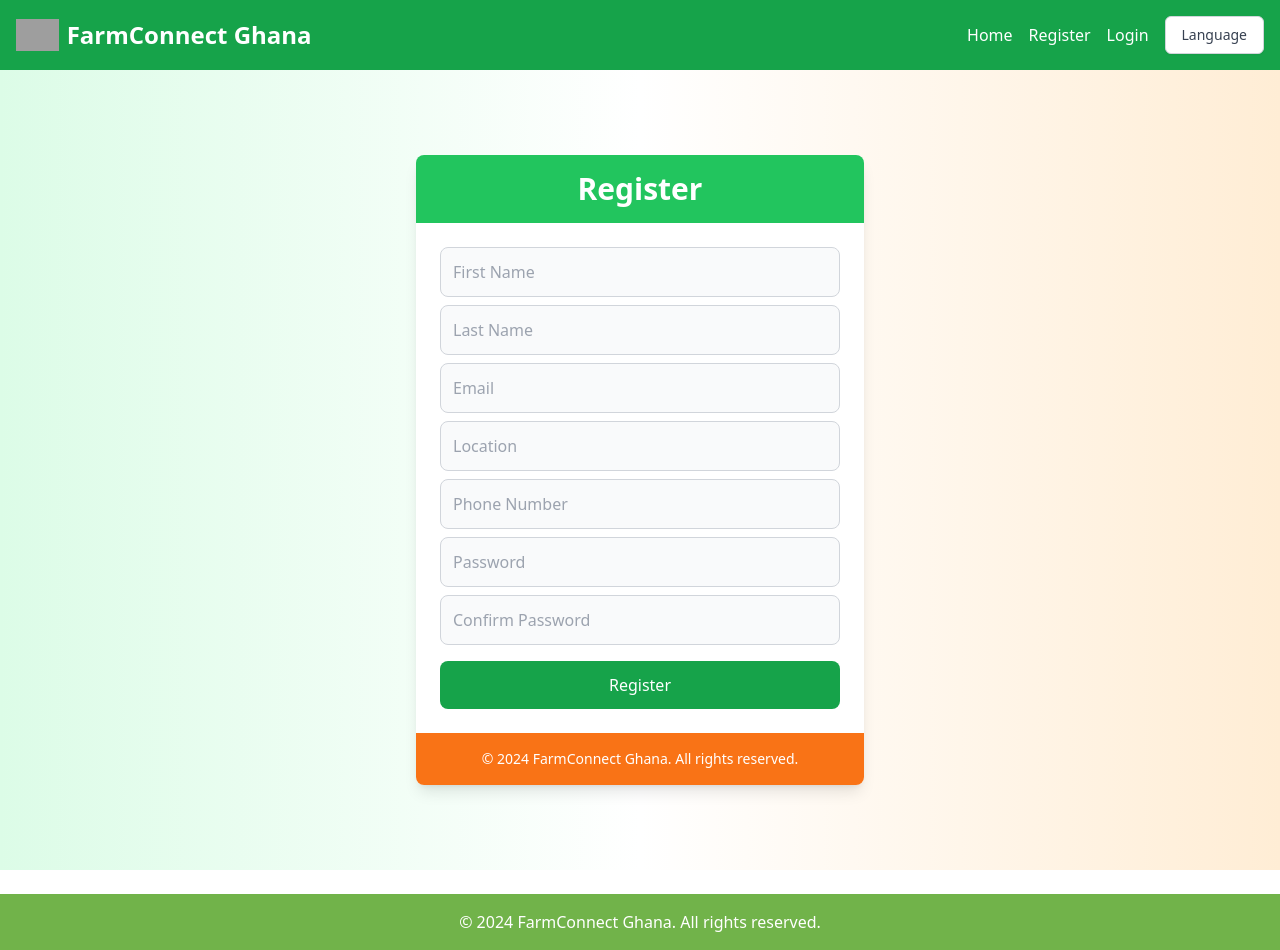
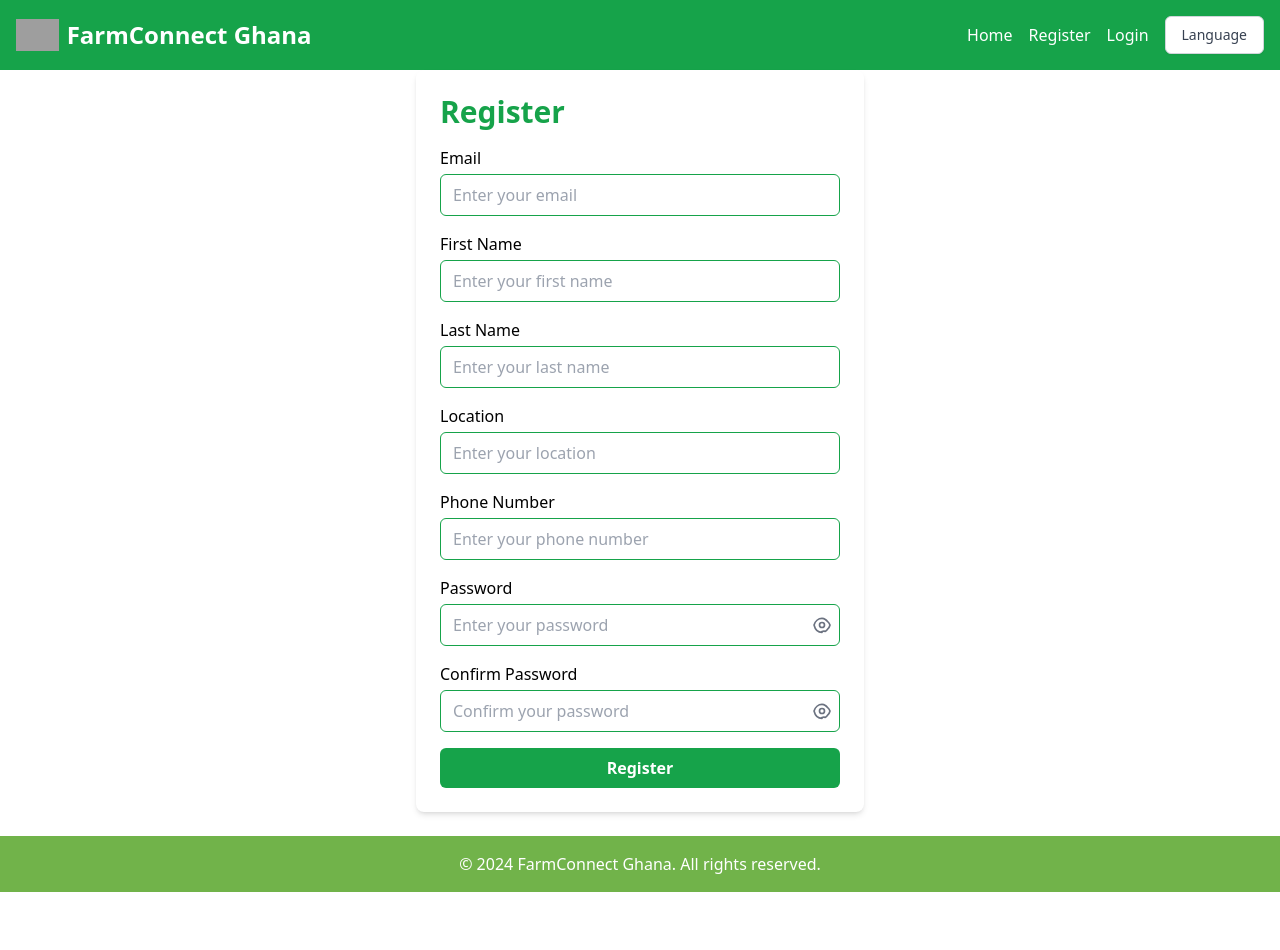
Before and after one commit to felix-atoma/ghanaFarmConnect, a React (Vite) app: page /register in a window 1280 px wide. After the commit the page ends 892 px from the top, so only its background shows below. Built offline with nearby package versions, Linux system fonts and the light colour scheme; grey boxes are pictures that could not be loaded; the HTML template or start-up script is replaced by a standard one.

Commit message:
style of forms

```diff
--- a/src/pages/Login.jsx
+++ b/src/pages/Login.jsx
@@ -1,13 +1,14 @@
 import React, { useState } from 'react';
 import { useNavigate } from 'react-router-dom';
-import { useAuth } from '../context/Authcontext';
+import { useAuth } from '../context/Authcontext';// Make sure this path is correct
 
 const Login = () => {
   const [formData, setFormData] = useState({
-    username: '',
+    email: '',
     password: ''
   });
-  const { login } = useAuth();
+  const [error, setError] = useState('');
+  const { login, isAuthenticated } = useAuth();
   const navigate = useNavigate();
 
   const handleChange = (e) => {
@@ -20,11 +21,21 @@ const Login = () => {
 
   const handleSubmit = async (e) => {
     e.preventDefault();
+    setError(''); // Clear previous error
+
     try {
       await login(formData);
-      navigate('/'); // Redirect to home page after successful login
+      if (isAuthenticated()) {
+        navigate('/'); // Redirect to home page after successful login
+      }
     } catch (error) {
-      alert('Login failed');
+      if (error.response && error.response.status === 401) {
+        setError('Login failed: Incorrect email or password');
+      } else if (error.response && error.response.status === 404) {
+        setError('Login failed: User not registered');
+      } else {
+        setError('Login failed: Something went wrong');
+      }
     }
   };
 
@@ -38,10 +49,10 @@ const Login = () => {
           <form onSubmit={handleSubmit} className="space-y-4">
             <div className="flex flex-col space-y-2">
               <input
-                type="text"
-                name="username"
-                placeholder="Username"
-                value={formData.username}
+                type="email"
+                name="email"
+                placeholder="Email"
+                value={formData.email}
                 onChange={handleChange}
                 className="w-full p-3 border border-gray-300 rounded-lg bg-gray-50 focus:border-green-500 focus:ring-1 focus:ring-green-500 transition-colors"
                 required
@@ -56,6 +67,9 @@ const Login = () => {
                 required
               />
             </div>
+            {error && (
+              <p className="text-red-500 text-center">{error}</p>
+            )}
             <button
               type="submit"
               className="w-full bg-green-600 text-white p-3 rounded-lg hover:bg-green-700 transition-colors"
--- a/src/pages/Register.jsx
+++ b/src/pages/Register.jsx
@@ -1,129 +1,197 @@
 import React, { useState } from 'react';
-import { useNavigate } from 'react-router-dom';
-import { useAuth } from '../context/Authcontext';
 
 const Register = () => {
-  const [formData, setFormData] = useState({
-    firstName: '',
-    lastName: '',
-    email: '',
-    location: '',
-    phoneNumber: '',
-    password: '',
-    confirmPassword: ''
-  });
-  const { register } = useAuth();
-  const navigate = useNavigate();
+  const [passwordVisible, setPasswordVisible] = useState(false);
+  const [confirmPasswordVisible, setConfirmPasswordVisible] = useState(false);
 
-  const handleChange = (e) => {
-    const { name, value } = e.target;
-    setFormData((prevData) => ({
-      ...prevData,
-      [name]: value
-    }));
+  const togglePasswordVisibility = () => {
+    setPasswordVisible(!passwordVisible);
   };
 
-  const handleSubmit = async (e) => {
-    e.preventDefault();
-    if (formData.password !== formData.confirmPassword) {
-      alert('Passwords do not match');
-      return;
-    }
-
-    try {
-      await register(formData);
-      navigate('/login'); // Redirect to login page after successful registration
-    } catch (error) {
-      alert('Registration failed');
-    }
+  const toggleConfirmPasswordVisibility = () => {
+    setConfirmPasswordVisible(!confirmPasswordVisible);
   };
 
   return (
-    <div className="min-h-screen flex items-center justify-center bg-gradient-to-r from-green-100 via-white to-orange-100">
-      <div className="max-w-md w-full bg-white shadow-lg rounded-lg overflow-hidden">
-        <div className="bg-green-500 p-4 text-white text-center">
-          <h2 className="text-3xl font-bold">Register</h2>
-        </div>
-        <div className="p-6">
-          <form onSubmit={handleSubmit} className="space-y-4">
-            <div className="flex flex-col space-y-2">
+    <div className="max-w-md mx-auto p-6 bg-white rounded-lg shadow-md">
+      <h2 className="text-3xl font-bold text-green-600 mb-4">Register</h2>
+      <form className="space-y-4">
+        {/* Email Input */}
+        <div>
+          <label className="block text-black font-medium mb-1" htmlFor="email">
+            Email
+          </label>
           <input
-                type="text"
-                name="firstName"
-                placeholder="First Name"
-                value={formData.firstName}
-                onChange={handleChange}
-                className="w-full p-3 border border-gray-300 rounded-lg bg-gray-50 focus:border-green-400 focus:ring-1 focus:ring-green-400 transition-colors"
-                required
-              />
-              <input
-                type="text"
-                name="lastName"
-                placeholder="Last Name"
-                value={formData.lastName}
-                onChange={handleChange}
-                className="w-full p-3 border border-gray-300 rounded-lg bg-gray-50 focus:border-green-400 focus:ring-1 focus:ring-green-400 transition-colors"
-                required
-              />
-              <input
+            className="w-full px-3 py-2 border border-green-600 rounded-md focus:outline-none focus:ring-2 focus:ring-orange-500"
             type="email"
+            id="email"
             name="email"
-                placeholder="Email"
-                value={formData.email}
-                onChange={handleChange}
-                className="w-full p-3 border border-gray-300 rounded-lg bg-gray-50 focus:border-green-400 focus:ring-1 focus:ring-green-400 transition-colors"
-                required
-              />
-              <input
-                type="text"
-                name="location"
-                placeholder="Location"
-                value={formData.location}
-                onChange={handleChange}
-                className="w-full p-3 border border-gray-300 rounded-lg bg-gray-50 focus:border-green-400 focus:ring-1 focus:ring-green-400 transition-colors"
-                required
-              />
-              <input
-                type="text"
-                name="phoneNumber"
-                placeholder="Phone Number"
-                value={formData.phoneNumber}
-                onChange={handleChange}
-                className="w-full p-3 border border-gray-300 rounded-lg bg-gray-50 focus:border-green-400 focus:ring-1 focus:ring-green-400 transition-colors"
-                required
-              />
-              <input
-                type="password"
-                name="password"
-                placeholder="Password"
-                value={formData.password}
-                onChange={handleChange}
-                className="w-full p-3 border border-gray-300 rounded-lg bg-gray-50 focus:border-green-400 focus:ring-1 focus:ring-green-400 transition-colors"
-                required
-              />
-              <input
-                type="password"
-                name="confirmPassword"
-                placeholder="Confirm Password"
-                value={formData.confirmPassword}
-                onChange={handleChange}
-                className="w-full p-3 border border-gray-300 rounded-lg bg-gray-50 focus:border-green-400 focus:ring-1 focus:ring-green-400 transition-colors"
+            placeholder="Enter your email"
             required
           />
         </div>
+
+        {/* First Name Input */}
+        <div>
+          <label className="block text-black font-medium mb-1" htmlFor="firstName">
+            First Name
+          </label>
+          <input
+            className="w-full px-3 py-2 border border-green-600 rounded-md focus:outline-none focus:ring-2 focus:ring-orange-500"
+            type="text"
+            id="firstName"
+            name="firstName"
+            placeholder="Enter your first name"
+            required
+          />
+        </div>
+
+        {/* Last Name Input */}
+        <div>
+          <label className="block text-black font-medium mb-1" htmlFor="lastName">
+            Last Name
+          </label>
+          <input
+            className="w-full px-3 py-2 border border-green-600 rounded-md focus:outline-none focus:ring-2 focus:ring-orange-500"
+            type="text"
+            id="lastName"
+            name="lastName"
+            placeholder="Enter your last name"
+            required
+          />
+        </div>
+
+        {/* Location Input */}
+        <div>
+          <label className="block text-black font-medium mb-1" htmlFor="location">
+            Location
+          </label>
+          <input
+            className="w-full px-3 py-2 border border-green-600 rounded-md focus:outline-none focus:ring-2 focus:ring-orange-500"
+            type="text"
+            id="location"
+            name="location"
+            placeholder="Enter your location"
+            required
+          />
+        </div>
+
+        {/* Phone Number Input */}
+        <div>
+          <label className="block text-black font-medium mb-1" htmlFor="phoneNumber">
+            Phone Number
+          </label>
+          <input
+            className="w-full px-3 py-2 border border-green-600 rounded-md focus:outline-none focus:ring-2 focus:ring-orange-500"
+            type="text"
+            id="phoneNumber"
+            name="phoneNumber"
+            placeholder="Enter your phone number"
+            required
+          />
+        </div>
+
+        {/* Password Input */}
+        <div>
+          <label className="block text-black font-medium mb-1" htmlFor="password">
+            Password
+          </label>
+          <div className="relative">
+            <input
+              className="w-full px-3 py-2 border border-green-600 rounded-md focus:outline-none focus:ring-2 focus:ring-orange-500"
+              type={passwordVisible ? 'text' : 'password'}
+              id="password"
+              name="password"
+              placeholder="Enter your password"
+              required
+            />
             <button
+              type="button"
+              onClick={togglePasswordVisibility}
+              className="absolute inset-y-0 right-0 flex items-center px-2 text-gray-500"
+            >
+              {passwordVisible ? (
+                <svg
+                  xmlns="http://www.w3.org/2000/svg"
+                  className="h-5 w-5"
+                  fill="none"
+                  viewBox="0 0 24 24"
+                  stroke="currentColor"
+                >
+                  <path strokeLinecap="round" strokeLinejoin="round" strokeWidth="2" d="M15 12.004a3 3 0 11-6 0 3 3 0 016 0z" />
+                  <path strokeLinecap="round" strokeLinejoin="round" strokeWidth="2" d="M2.458 12C3.732 7.717 7.52 4.125 12 4.125c1.47 0 2.86.447 4.014 1.227a9.96 9.96 0 012.204 2.012A9.936 9.936 0 0121.6 12a9.936 9.936 0 01-3.382 5.633 9.96 9.96 0 01-2.204 2.012A6.089 6.089 0 0012 19.875C7.52 19.875 3.732 16.283 2.458 12z" />
+                </svg>
+              ) : (
+                <svg
+                  xmlns="http://www.w3.org/2000/svg"
+                  className="h-5 w-5"
+                  fill="none"
+                  viewBox="0 0 24 24"
+                  stroke="currentColor"
+                >
+                  <path strokeLinecap="round" strokeLinejoin="round" strokeWidth="2" d="M15 12.004a3 3 0 11-6 0 3 3 0 016 0z" />
+                  <path strokeLinecap="round" strokeLinejoin="round" strokeWidth="2" d="M12 20.875c-4.48 0-8.268-3.592-9.542-8.875C3.732 7.717 7.52 4.125 12 4.125c1.47 0 2.86.447 4.014 1.227a9.96 9.96 0 012.204 2.012A9.936 9.936 0 0121.6 12a9.936 9.936 0 01-3.382 5.633 9.96 9.96 0 01-2.204 2.012A6.089 6.089 0 0012 19.875z" />
+                </svg>
+              )}
+            </button>
+          </div>
+        </div>
+
+        {/* Confirm Password Input */}
+        <div>
+          <label className="block text-black font-medium mb-1" htmlFor="confirmPassword">
+            Confirm Password
+          </label>
+          <div className="relative">
+            <input
+              className="w-full px-3 py-2 border border-green-600 rounded-md focus:outline-none focus:ring-2 focus:ring-orange-500"
+              type={confirmPasswordVisible ? 'text' : 'password'}
+              id="confirmPassword"
+              name="confirmPassword"
+              placeholder="Confirm your password"
+              required
+            />
+            <button
+              type="button"
+              onClick={toggleConfirmPasswordVisibility}
+              className="absolute inset-y-0 right-0 flex items-center px-2 text-gray-500"
+            >
+              {confirmPasswordVisible ? (
+                <svg
+                  xmlns="http://www.w3.org/2000/svg"
+                  className="h-5 w-5"
+                  fill="none"
+                  viewBox="0 0 24 24"
+                  stroke="currentColor"
+                >
+                  <path strokeLinecap="round" strokeLinejoin="round" strokeWidth="2" d="M15 12.004a3 3 0 11-6 0 3 3 0 016 0z" />
+                  <path strokeLinecap="round" strokeLinejoin="round" strokeWidth="2" d="M2.458 12C3.732 7.717 7.52 4.125 12 4.125c1.47 0 2.86.447 4.014 1.227a9.96 9.96 0 012.204 2.012A9.936 9.936 0 0121.6 12a9.936 9.936 0 01-3.382 5.633 9.96 9.96 0 01-2.204 2.012A6.089 6.089 0 0012 19.875C7.52 19.875 3.732 16.283 2.458 12z" />
+                </svg>
+              ) : (
+                <svg
+                  xmlns="http://www.w3.org/2000/svg"
+                  className="h-5 w-5"
+                  fill="none"
+                  viewBox="0 0 24 24"
+                  stroke="currentColor"
+                >
+                  <path strokeLinecap="round" strokeLinejoin="round" strokeWidth="2" d="M15 12.004a3 3 0 11-6 0 3 3 0 016 0z" />
+                  <path strokeLinecap="round" strokeLinejoin="round" strokeWidth="2" d="M12 20.875c-4.48 0-8.268-3.592-9.542-8.875C3.732 7.717 7.52 4.125 12 4.125c1.47 0 2.86.447 4.014 1.227a9.96 9.96 0 012.204 2.012A9.936 9.936 0 0121.6 12a9.936 9.936 0 01-3.382 5.633 9.96 9.96 0 01-2.204 2.012A6.089 6.089 0 0012 19.875z" />
+                </svg>
+              )}
+            </button>
+          </div>
+        </div>
+
+        {/* Submit Button */}
+        <button
+          className="w-full bg-green-600 text-white py-2 rounded-md font-bold hover:bg-orange-500 transition duration-300"
           type="submit"
-              className="w-full bg-green-600 text-white p-3 rounded-lg hover:bg-green-700 transition-colors"
         >
           Register
         </button>
       </form>
     </div>
-        <div className="bg-orange-500 p-4 text-white text-center">
-          <p className="text-sm">&copy; {new Date().getFullYear()} FarmConnect Ghana. All rights reserved.</p>
-        </div>
-      </div>
-    </div>
   );
 };
 
```
Also changed, not shown: src/context/Authcontext.jsx (+17 -5 lines), src/pages/FarmerDashboard.jsx (+27 -9 lines), src/pages/Profile.jsx (+6 -53 lines). Lines whose indentation alone changed are shown as unchanged.
